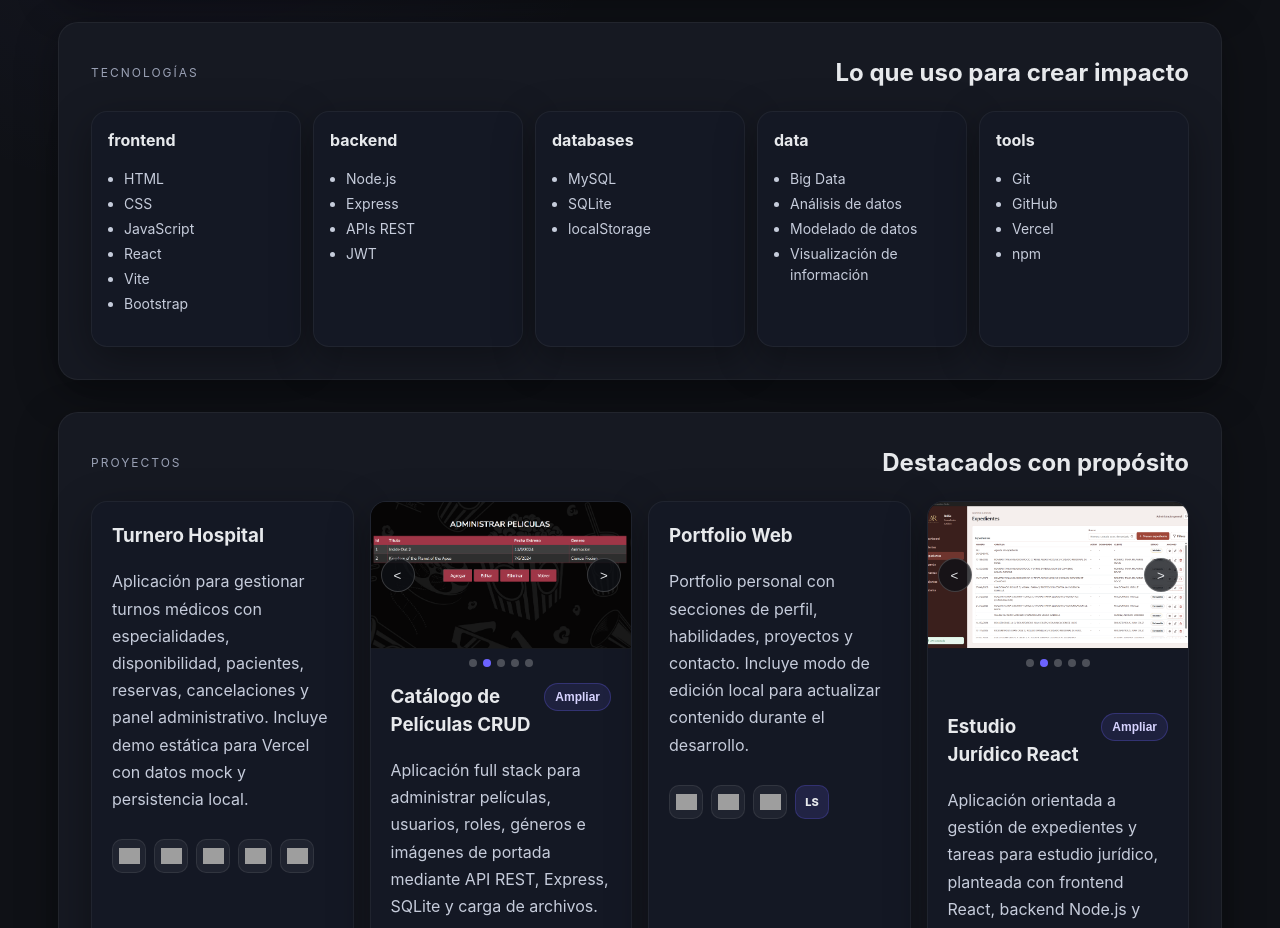
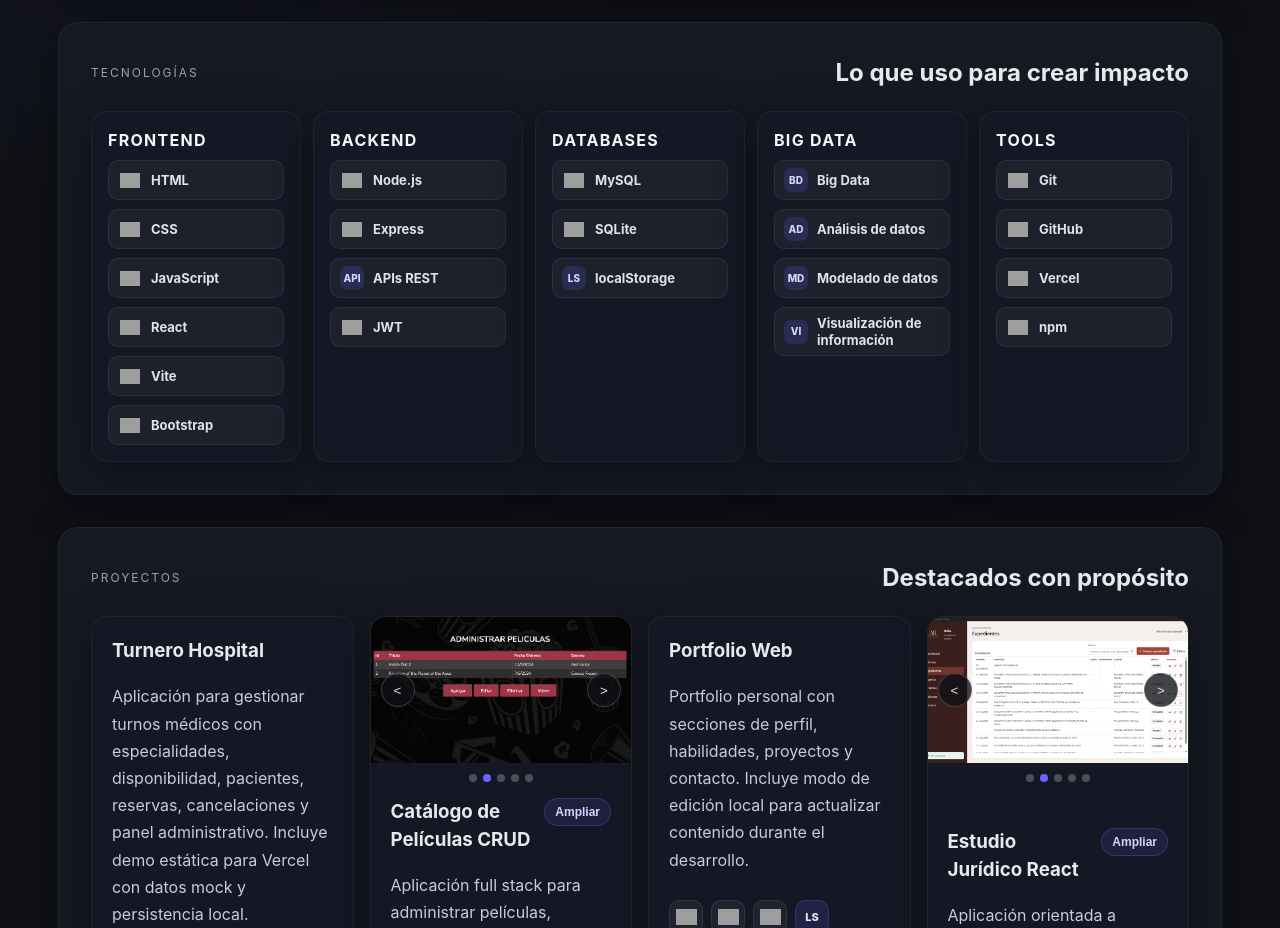
Before and after one commit to OteroCarlos1977/Portfolio_Web, a React (Vite) app: page / in a window 1280 px wide. Shown: the part 820-1748 px from the top of the page. Built offline with nearby package versions, Linux system fonts and the light colour scheme; grey boxes are pictures that could not be loaded.

Commit message:
Mejora tarjetas de tecnologias

```diff
--- a/src/components/Skills.jsx
+++ b/src/components/Skills.jsx
@@ -1,4 +1,68 @@
 import PropTypes from 'prop-types';
+
+const categoryLabels = {
+  frontend: 'Frontend',
+  backend: 'Backend',
+  databases: 'Databases',
+  data: 'Big Data',
+  tools: 'Tools',
+};
+
+const skillIcons = {
+  HTML: 'https://cdn.simpleicons.org/html5/E34F26',
+  CSS: 'https://cdn.simpleicons.org/css/1572B6',
+  JavaScript: 'https://cdn.simpleicons.org/javascript/F7DF1E',
+  React: 'https://cdn.simpleicons.org/react/61DAFB',
+  Vite: 'https://cdn.simpleicons.org/vite/646CFF',
+  Bootstrap: 'https://cdn.simpleicons.org/bootstrap/7952B3',
+  'Node.js': 'https://cdn.simpleicons.org/nodedotjs/5FA04E',
+  Express: 'https://cdn.simpleicons.org/express/FFFFFF',
+  JWT: 'https://cdn.simpleicons.org/jsonwebtokens/FFFFFF',
+  MySQL: 'https://cdn.simpleicons.org/mysql/4479A1',
+  SQLite: 'https://cdn.simpleicons.org/sqlite/003B57',
+  Git: 'https://cdn.simpleicons.org/git/F05032',
+  GitHub: 'https://cdn.simpleicons.org/github/FFFFFF',
+  Vercel: 'https://cdn.simpleicons.org/vercel/FFFFFF',
+  npm: 'https://cdn.simpleicons.org/npm/CB3837',
+};
+
+const fallbackIcons = {
+  'APIs REST': 'API',
+  localStorage: 'LS',
+  'Big Data': 'BD',
+  'Análisis de datos': 'AD',
+  'Modelado de datos': 'MD',
+  'Visualización de información': 'VI',
+};
+
+const formatCategory = (category) =>
+  categoryLabels[category] || category.charAt(0).toUpperCase() + category.slice(1);
+
+const SkillBadge = ({ skill }) => {
+  if (skillIcons[skill]) {
+    return (
+      <span className="skill-badge" title={skill}>
+        <span className="skill-icon" aria-hidden="true">
+          <img src={skillIcons[skill]} alt="" loading="lazy" />
+        </span>
+        <span>{skill}</span>
+      </span>
+    );
+  }
+
+  return (
+    <span className="skill-badge" title={skill}>
+      <span className="skill-icon fallback" aria-hidden="true">
+        {fallbackIcons[skill] || skill.slice(0, 2).toUpperCase()}
+      </span>
+      <span>{skill}</span>
+    </span>
+  );
+};
+
+SkillBadge.propTypes = {
+  skill: PropTypes.string.isRequired,
+};
 
 const Skills = ({ skills }) => (
   <section className="section" id="skills">
@@ -9,12 +73,12 @@ const Skills = ({ skills }) => (
     <div className="skills-grid">
       {Object.entries(skills).map(([category, items]) => (
         <div className="card" key={category}>
-          <h3>{category}</h3>
-          <ul>
+          <h3>{formatCategory(category)}</h3>
+          <div className="skill-stack">
             {items.map((item) => (
-              <li key={item}>{item}</li>
+              <SkillBadge skill={item} key={item} />
             ))}
-          </ul>
+          </div>
         </div>
       ))}
     </div>
--- a/src/styles/App.css
+++ b/src/styles/App.css
@@ -302,6 +302,9 @@ main {
 
 .skills-grid .card h3 {
   font-size: 16px;
+  text-transform: uppercase;
+  letter-spacing: 0.08em;
+  color: #f5f6fb;
 }
 
 .skills-grid .card ul {
@@ -310,6 +313,50 @@ main {
 
 .skills-grid .card li {
   font-size: 14px;
+}
+
+.skill-stack {
+  display: flex;
+  flex-direction: column;
+  gap: 9px;
+}
+
+.skill-badge {
+  min-height: 36px;
+  display: flex;
+  align-items: center;
+  gap: 9px;
+  padding: 7px 9px;
+  border: 1px solid rgba(255, 255, 255, 0.07);
+  border-radius: 10px;
+  background: rgba(255, 255, 255, 0.04);
+  color: #dfe3ef;
+  font-size: 13px;
+  font-weight: 650;
+  line-height: 1.25;
+}
+
+.skill-icon {
+  width: 24px;
+  height: 24px;
+  flex: 0 0 24px;
+  display: grid;
+  place-items: center;
+}
+
+.skill-icon img {
+  width: 20px;
+  height: 20px;
+  object-fit: contain;
+  display: block;
+}
+
+.skill-icon.fallback {
+  border-radius: 7px;
+  color: #d7d3ff;
+  background: rgba(108, 99, 255, 0.18);
+  font-size: 10px;
+  font-weight: 850;
 }
 
 .card {
```
